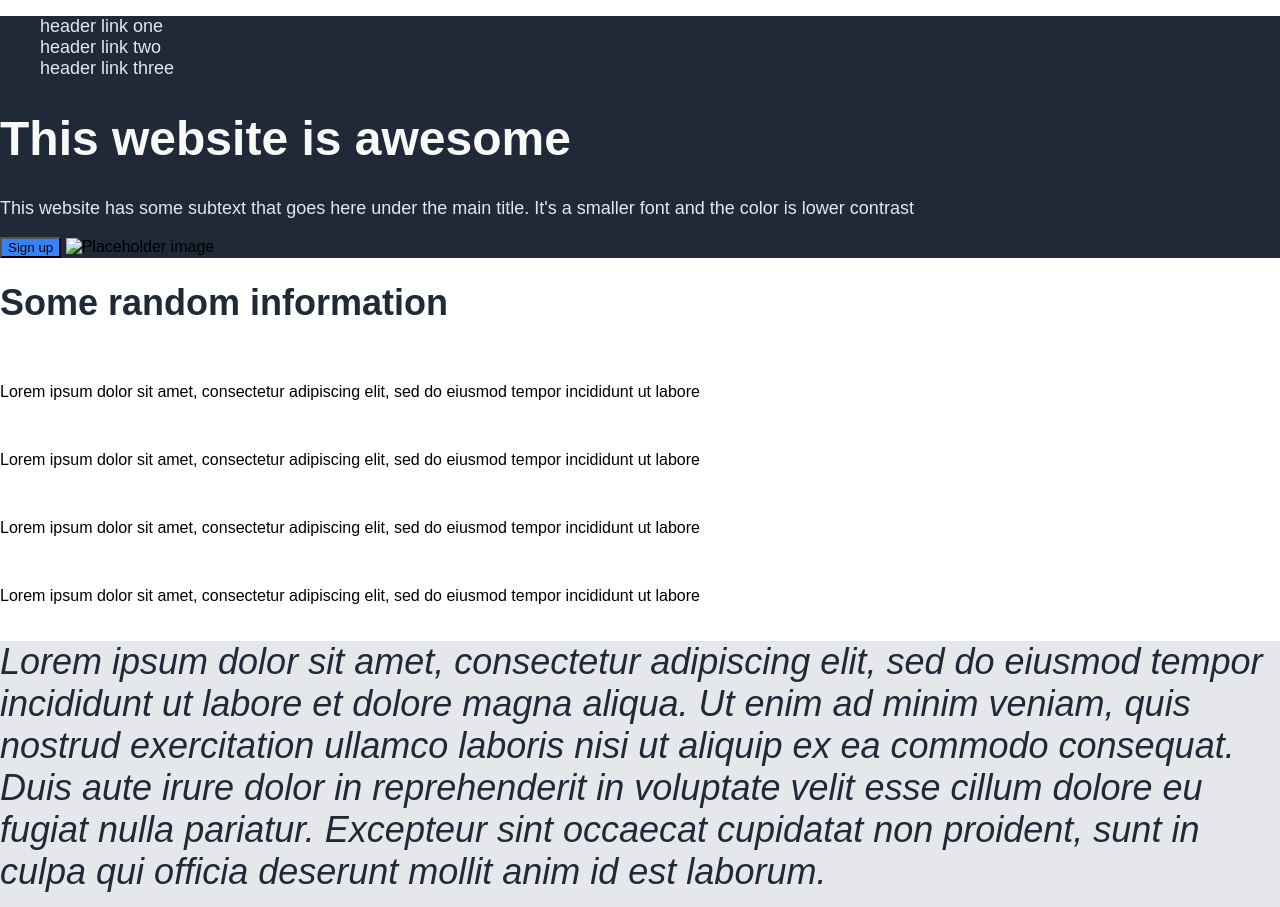
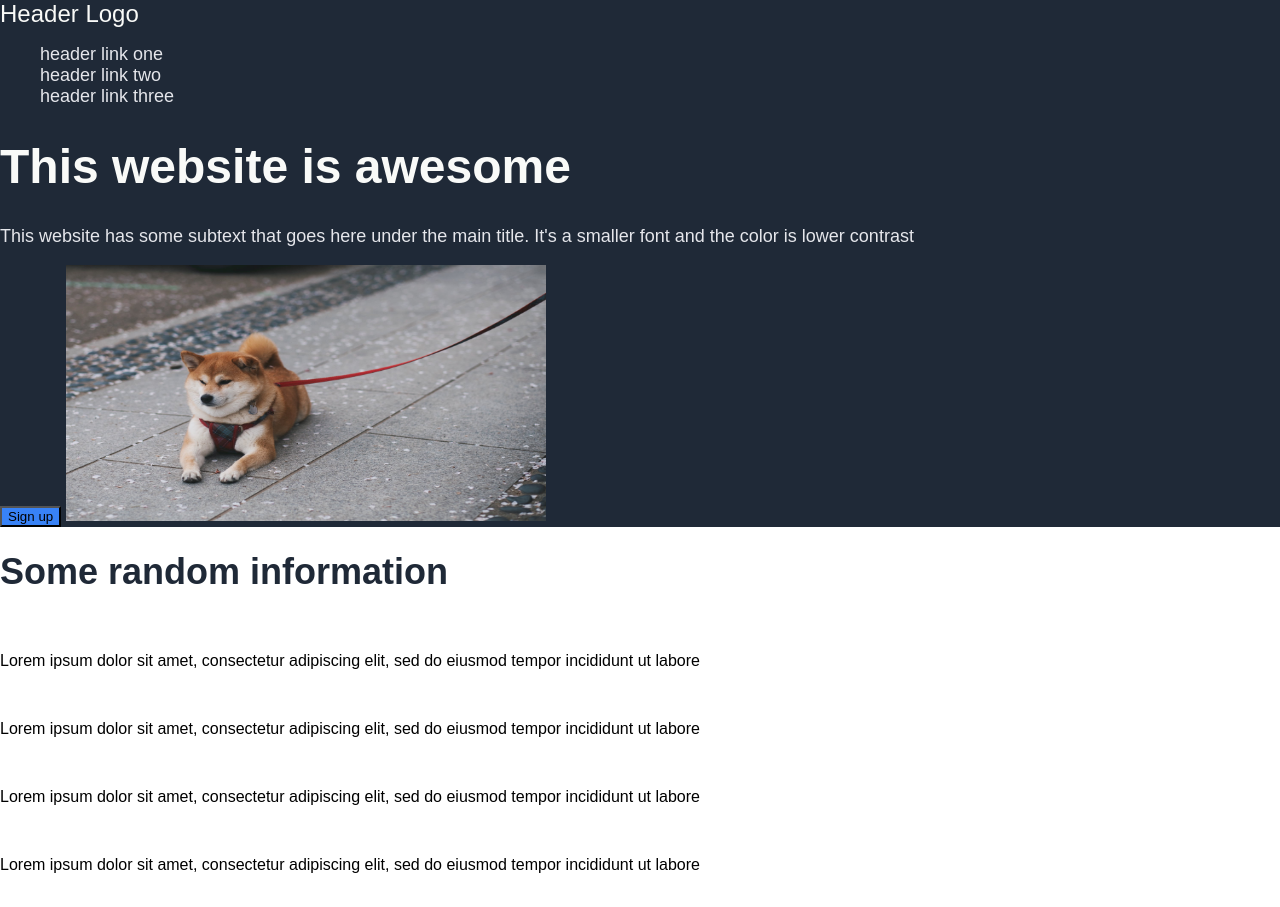
Before and after one commit to stevenmck97/landing-page-project, a plain HTML site: page index.html in a window 1280 px wide. Shown: the top 907 px of the page. Drawn offline with Linux system fonts and the light colour scheme.

Commit message:
Added text to empty div to remove white space. Added stock image as placeholder

```diff
--- a/index.html
+++ b/index.html
@@ -9,7 +9,7 @@
 </head>
 <body>
     <header>
-        <div class="header-logo"></div>
+        <div class="header-logo">Header Logo</div>
         <ul>
             <li><a href="google.com" class="header-link">header link one</a></li>
             <li><a href="google.com" class="header-link">header link two</a></li>
@@ -20,7 +20,7 @@
             <h1 class="hero-main-text">This website is awesome</h1>
             <p class="hero-second-text">This website has some subtext that goes here under the main title. It's a smaller font and the color is lower contrast</p>
             <button class="header-button">Sign up</button>
-            <img src="" alt="Placeholder image">
+            <img src="pexels-photo-dog.jpeg" alt="Placeholder image" class="header-img">
         </div>
     </header>
 
@@ -50,7 +50,7 @@
 
     <div class="third-container">
         <p class="quote-text">Lorem ipsum dolor sit amet, consectetur adipiscing elit, sed do eiusmod tempor incididunt ut labore et dolore magna aliqua. Ut enim ad minim veniam, quis nostrud exercitation ullamco laboris nisi ut aliquip ex ea commodo consequat. Duis aute irure dolor in reprehenderit in voluptate velit esse cillum dolore eu fugiat nulla pariatur. Excepteur sint occaecat cupidatat non proident, sunt in culpa qui officia deserunt mollit anim id est laborum.</p>
-        <p class="quoter">-Lorem ipsum, dolor sit amet</p>
+        <p class="quote-author">-Lorem ipsum, dolor sit amet</p>
     </div>
 
     <div class="fourth-container">
--- a/styles.css
+++ b/styles.css
@@ -1,7 +1,9 @@
+
 body {
     margin: 0;
+    padding: 0;
     font-family:sans-serif;
-    /* margin-top: -16px; */
+
 }
 
 /* Header section */
@@ -36,6 +38,11 @@ li {
     background-color: #3882F6;
 }
 
+.header-img {
+    height: 16em;
+    width: 30em;
+}
+
 /* Second Container */
 .info-text {
     font-size: 36px;
```
Also changed, not shown: pexels-photo-dog.jpeg (added).
